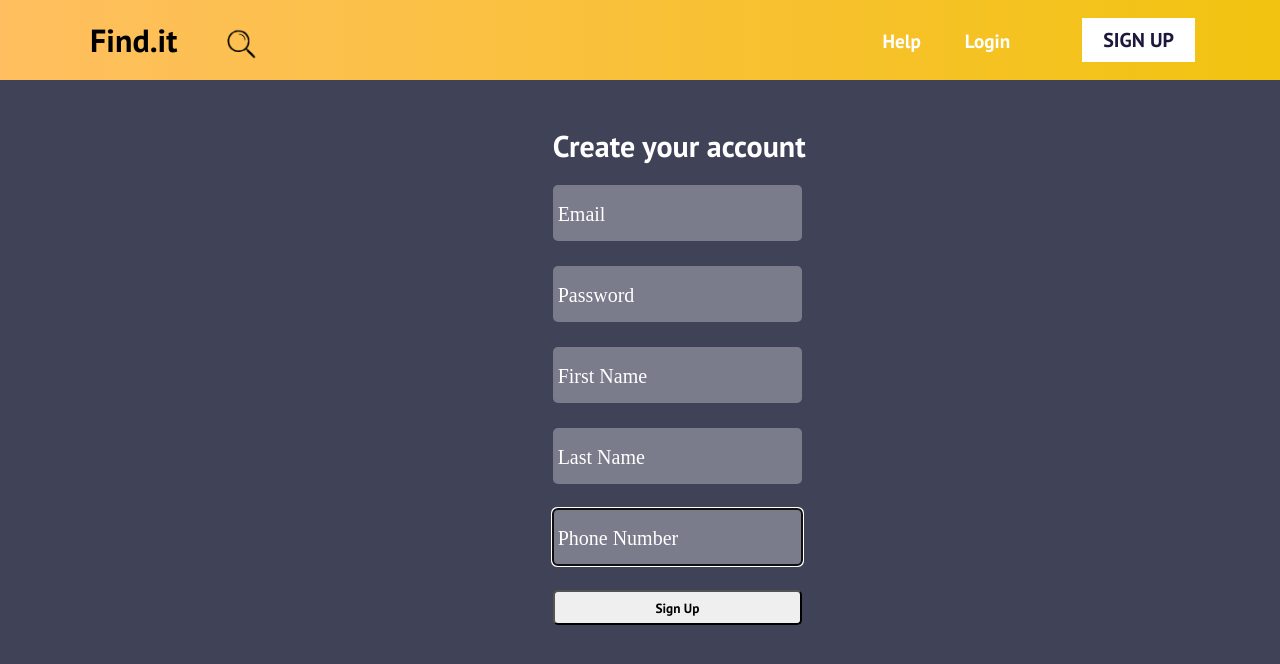
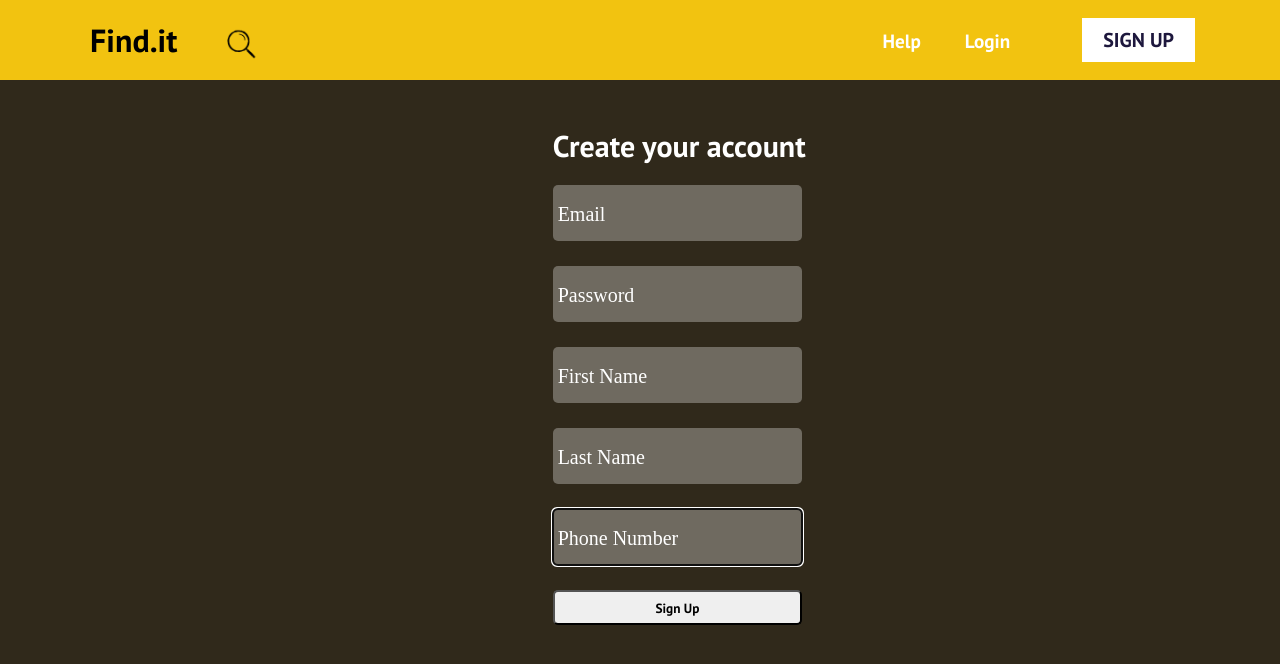
Before and after one commit to algebra2boy/Find.it, a React (Create React App) app: page /sign-up in a window 1280 px wide. Shown: the top 664 px of the page. Built offline with nearby package versions, Linux system fonts and the light colour scheme.

Commit message:
minor aesthetic changes

```diff
--- a/src/components/LogIn.css
+++ b/src/components/LogIn.css
@@ -6,7 +6,7 @@
     justify-content: center;
     align-items: center;
     object-fit: contain;
-    background-color: #404258;
+    background-color: #30291b;
 }
 section {
     width: 100%;
@@ -47,7 +47,7 @@ input::placeholder {
     font-family: 'Times New Roman', Times, serif;
 }
 input:hover {
-    background-color: rgb(26, 33, 50);
+    background-color: rgb(101, 86, 10);
     box-shadow: 0px 4px 20px 0px rgba(0, 0, 0, 0.05);
   }
 
--- a/src/components/NavigationBar.css
+++ b/src/components/NavigationBar.css
@@ -1,6 +1,6 @@
 .navbar {
     /* add blending color to the nav bar */
-    background: linear-gradient(90deg, rgb(255, 191, 96) 0%, rgb(242, 195, 16) 100%);
+    background: linear-gradient(90deg, rgb(242, 195, 16) 0%, rgb(242, 195, 16) 100%);
     /* how high the nav bar should be */
     height: 80px;
     display: flex;
@@ -131,7 +131,6 @@ img.mag_class {
 
     .nav-links {
         text-align: center;
-        color: rgb(0,0,0);
         padding: 2rem;
         width: 100%;
         display: table;
```
